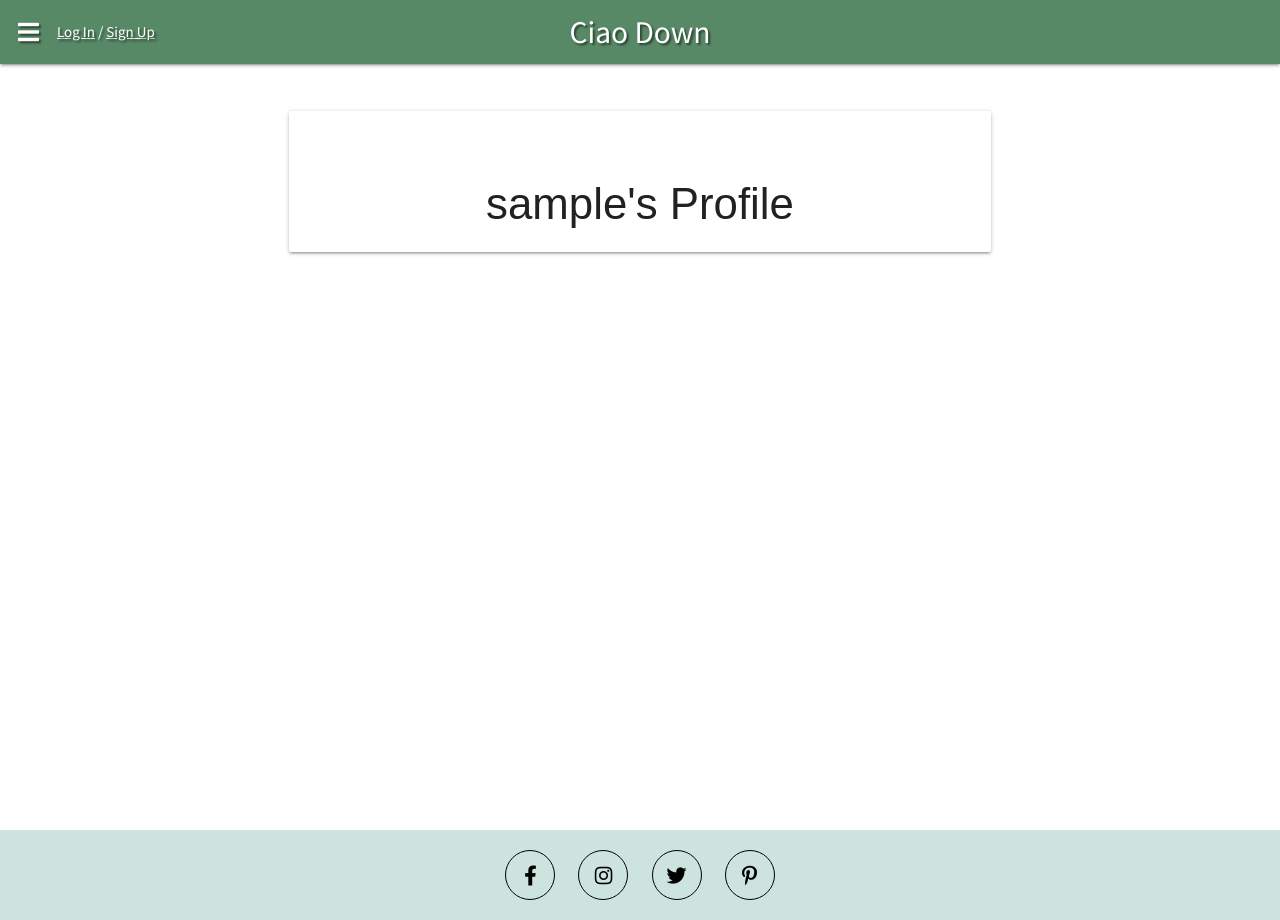
After one commit to Gregory4321/ciao-down, a Flask app: page /profile/1 in a window 1280 px wide. The commit adds this page. Run offline with Flask 2, Linux system fonts and the light colour scheme; the visitor is signed in with stand-in values (Sample User, id 1); a database or web service that is not in the repository returns one stand-in record (values such as "Sample title"); some libraries are stand-ins or nearby versions; some web fonts are replaced.

Commit message:
Added session user profile

```diff
--- a/app.py
+++ b/app.py
@@ -11,9 +11,9 @@ if os.path.exists("env.py"):
 
 app = Flask(__name__)
 
-app.config["MONGO_DBNAME"] = os.environ.get("MONGO_DBNAME")
-app.config["MONGO_URI"] = os.environ.get("MONGO_URI")
-app.secret_key = os.environ.get("SECRET_KEY")
+app.config["MONGO_DBNAME"] = os.getenv("MONGO_DBNAME")
+app.config["MONGO_URI"] = os.getenv("MONGO_URI")
+app.secret_key = os.getenv("SECRET_KEY")
 
 mongo = PyMongo(app)
 
@@ -21,8 +21,9 @@ mongo = PyMongo(app)
 @app.route("/")
 @app.route("/index")
 def index():
-    recipes = mongo.db.recipes.find()
-    return render_template("index.html", recipes=recipes)
+    # recipes = mongo.db.recipes.find()
+    return render_template("index.html")
+    # ***removed from within brackets above, recipes=recipes
 
 
 @app.route("/sign_up", methods=["GET", "POST"])
@@ -48,6 +49,7 @@ def sign_up():
         # Put new user into 'session' cookie
         session["user"] = request.form.get("username").lower()
         flash("Account Created...Welcome!")
+        return redirect(url_for("profile", username=session["user"]))
     return render_template("register.html")
 
 
@@ -63,7 +65,10 @@ def login():
             if check_password_hash(
                     existing_user["password"], request.form.get("password")):
                 session["user"] = request.form.get("username").lower()
-                flash("Welcome, {}".format(request.form.get("username")))
+                flash("Welcome, {}".format(
+                    request.form.get("username")))
+                return redirect(url_for(
+                    "profile", username=session["user"]))
             else:
                 # Invalid password match
                 flash("Incorrect Username and/or Password entered")
@@ -77,7 +82,16 @@ def login():
     return render_template("login.html")
 
 
+@app.route("/profile/<username>", methods=["GET", "POST"])
+def profile(username):
+    # Get session user's username from the database
+    username = mongo.db.users.find_one(
+        {"username": session["user"]})["username"]
+
+    return render_template("profile.html", username=username)
+
+
 if __name__ == "__main__":
-    app.run(host=os.environ.get("IP"),
-            port=int(os.environ.get("PORT")),
+    app.run(host=os.getenv("IP"),
+            port=int(os.getenv("PORT")),
             debug=True)
--- a/templates/base.html
+++ b/templates/base.html
@@ -56,7 +56,7 @@
                 </li>
             </ul>
             <li><a href="#">Add Recipe</a></li>
-            <li><a href="#">Profile</a></li>
+            <li><a href="{{ url_for('profile', username=session['user']) }}">Profile</a></li>
             <li><a href="{{ url_for('login') }}">Log In</a></li>
             <li><a href="{{ url_for('sign_up') }}">Sign Up</a></li>
         </ul>
--- /dev/null
+++ b/templates/profile.html
@@ -0,0 +1,18 @@
+{% extends "base.html" %}
+
+{% block content %}
+
+
+    <main class="container">
+        <div class="row">
+            <div class="col s12 m8 offset-m2">
+                <div class="card-panel">
+                    <h3 class="center-align page-heading">
+                        {{ username }}'s Profile
+                    </h3>
+                </div>
+            </div>
+        </div>
+    </main>
+
+{% endblock %}
```
